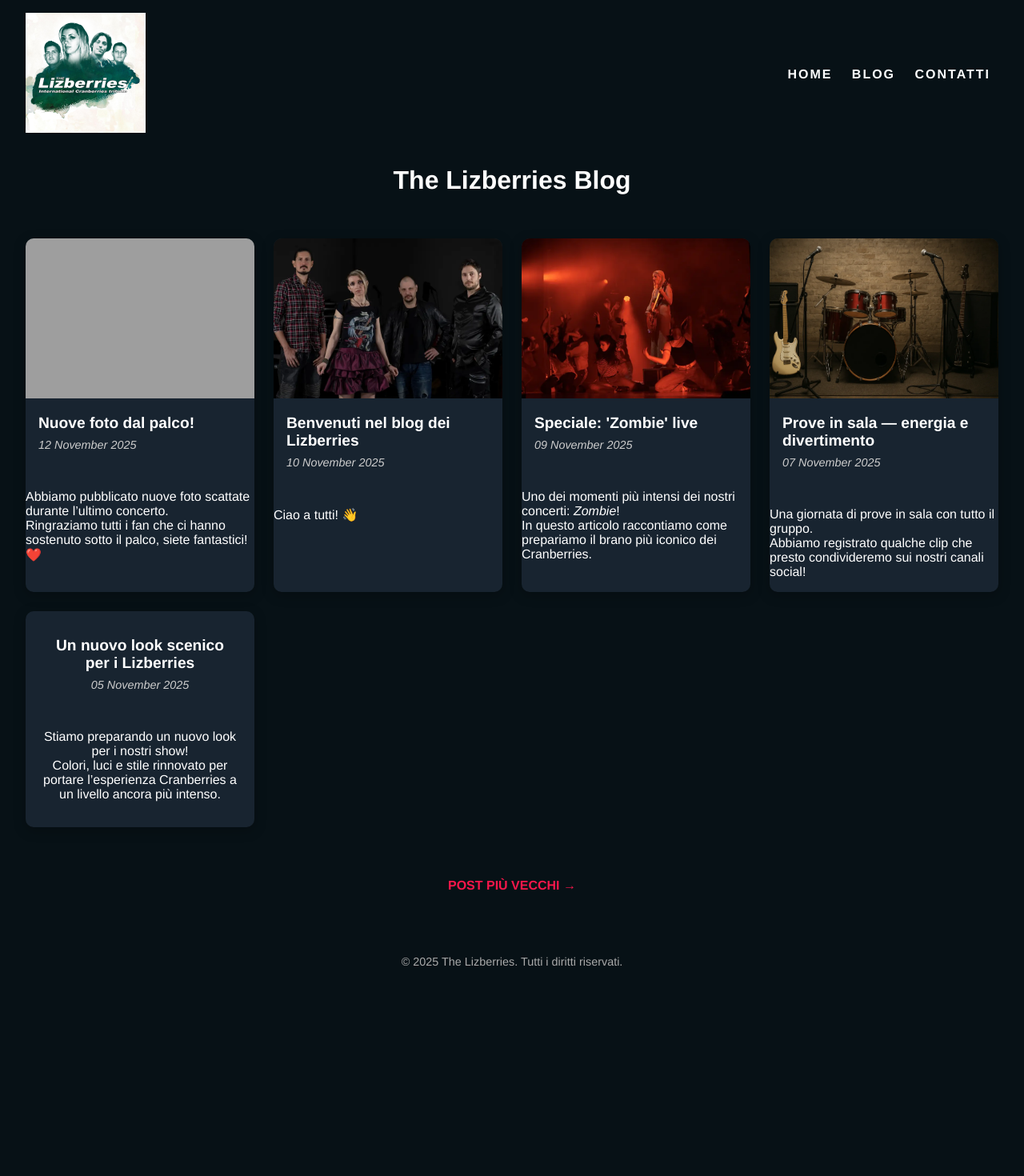
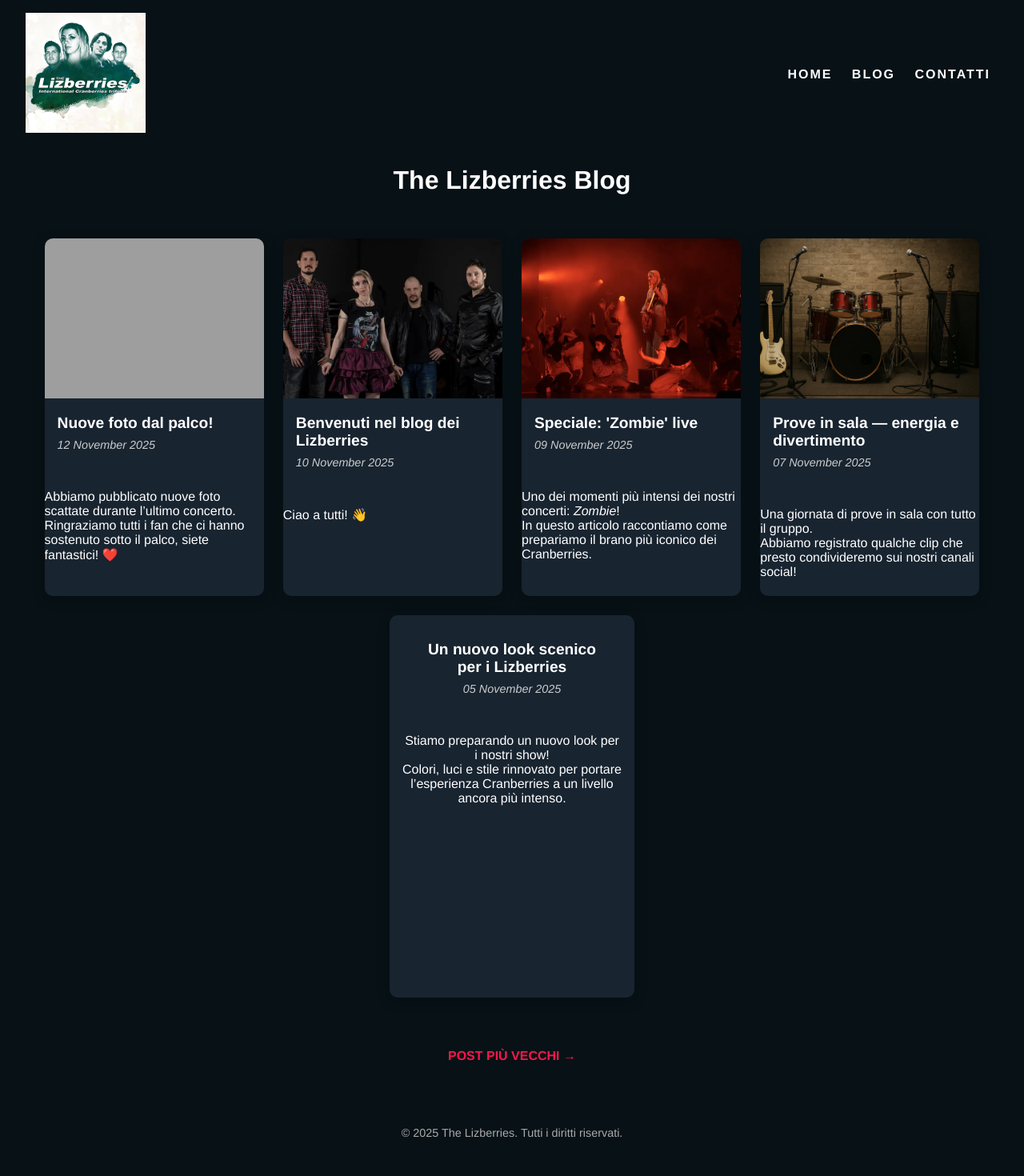
Before and after one commit to thelizberries/blog-lizberries, a Jekyll site: the page built from index.html, in a window 1280 px wide. Shown: the whole page at 80% size. Built offline with Jekyll 4.4.1, drawn with Linux system fonts in a browser that asks for light colours; the list of posts is cut into pages by our own code; before the commit the page ends 1257 px from its top, so only the background shows below that; grey boxes are pictures that could not be loaded.

Commit message:
Refactor posts grid layout to flexbox
Changed the layout of the posts grid from grid to flexbox for better responsiveness. Added media query to adjust post preview dimensions on smaller screens.

```diff
--- a/assets/css/lizberries-blog.css
+++ b/assets/css/lizberries-blog.css
@@ -53,8 +53,9 @@ header.blog-header nav a:hover {
 
 /* Posts grid */
 .posts-grid {
-  display: grid;
-  grid-template-columns: repeat(auto-fit, minmax(250px, 1fr));
+  display: flex;
+  flex-wrap: wrap;
+  justify-content: center; /* centra anche se ci sono pochi post */
   gap: 1.5rem;
   padding: 2rem;
 }
@@ -67,6 +68,9 @@ header.blog-header nav a:hover {
   transition: transform 0.3s ease, box-shadow 0.3s ease;
   box-shadow: 0 4px 15px rgba(0, 0, 0, 0.25);
   color: var(--text);
+  width: 274.22px; /* larghezza fissa */
+  height: 446.67px; /* altezza fissa */
+  justify-content: space-between; /* mantiene proporzioni tra contenuto e margini */
 }
 .post-preview:hover {
   transform: scale(1.03);
@@ -174,3 +178,10 @@ footer {
   font-size: 0.9rem;
   color: #aaa;
 }
+
+@media (max-width: 600px) {
+  .post-preview {
+    width: 90%;
+    height: auto;
+  }
+}
```
